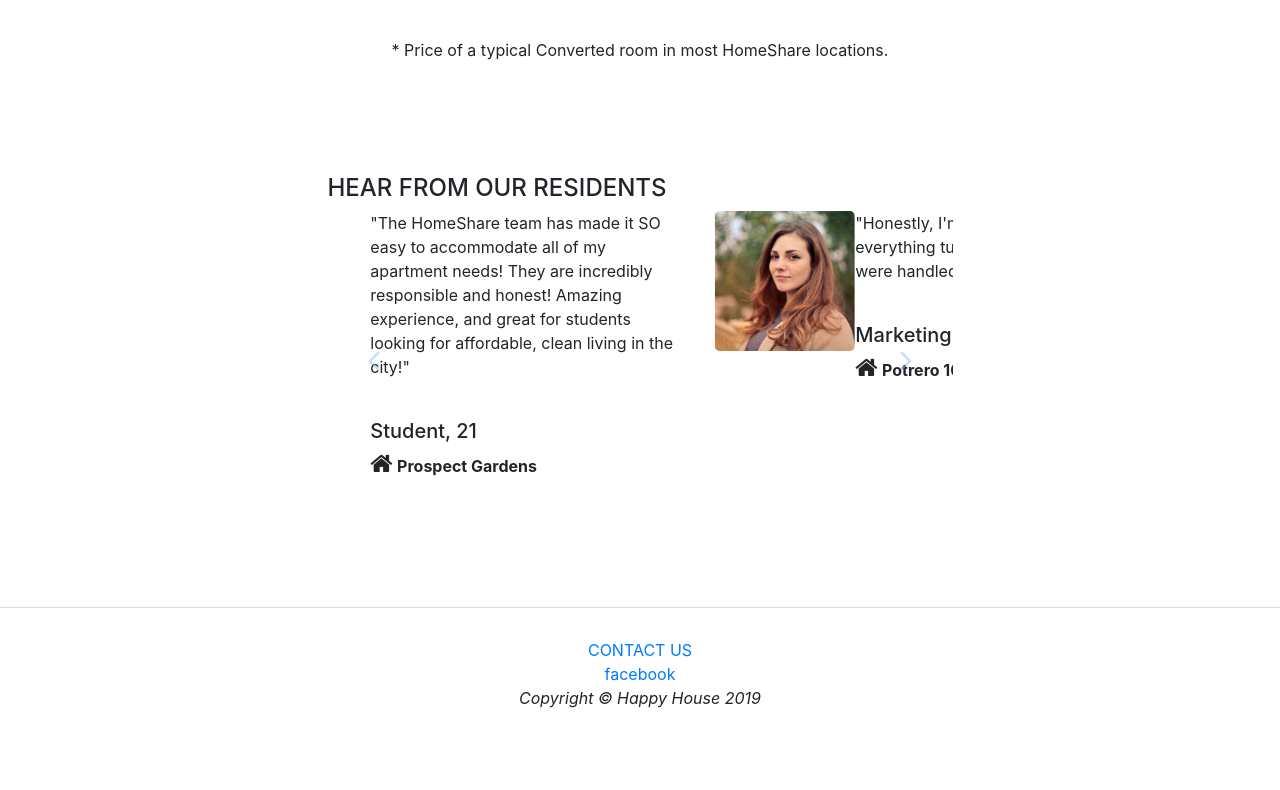
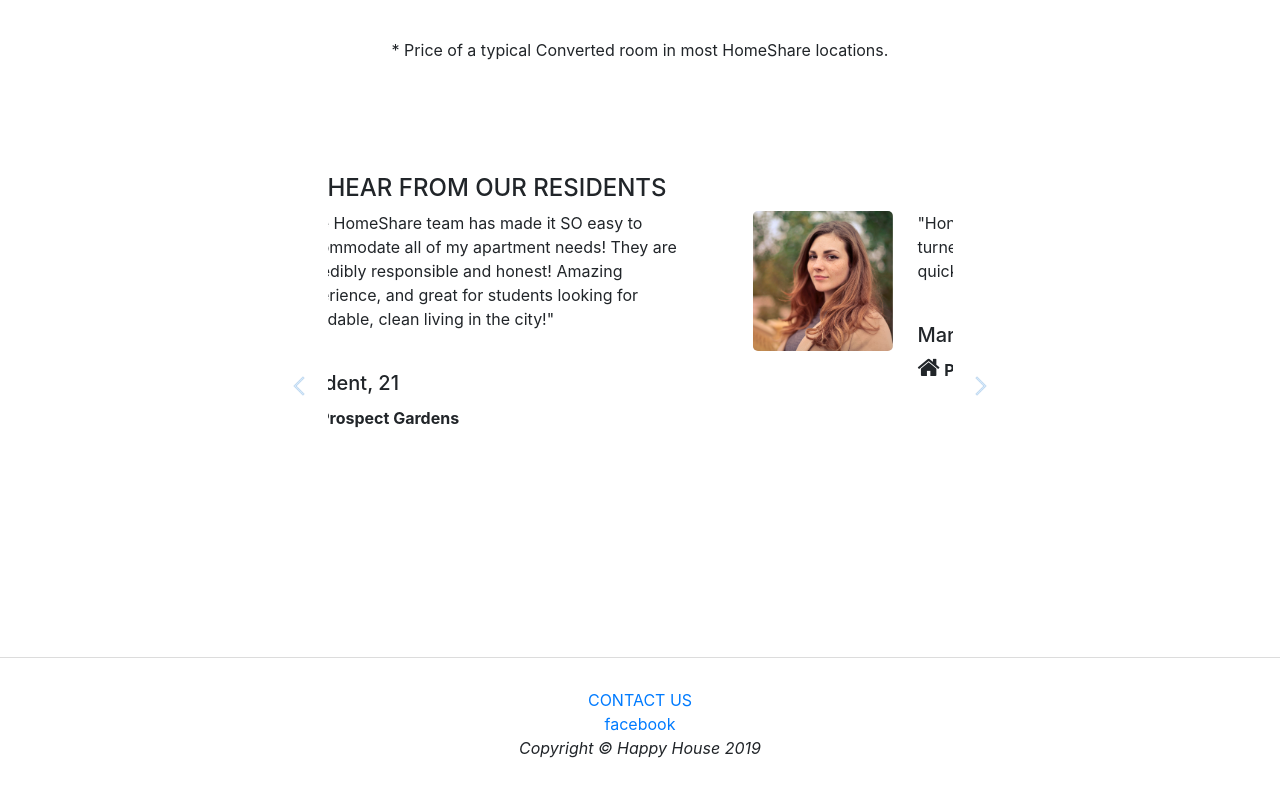
Before and after one commit to TruPhuongLong/vhc-happyhouse, a React (Create React App) app: page / in a window 1280 px wide. Shown: the part 2128-2918 px from the top of the page. Before the commit the page ends 2868 px from the top, so only its background shows below. Built offline with nearby package versions, Linux system fonts and the light colour scheme.

Commit message:
fix carosel

```diff
--- a/src/components/normals/resident.module.css
+++ b/src/components/normals/resident.module.css
@@ -8,7 +8,7 @@
 }
 
 .content{
-    height: 300px;
+    height: 350px;
 }
 
 /* >= medium devices (landscape phones, greater than 768px) */
--- a/src/components/normals/slide-show.js
+++ b/src/components/normals/slide-show.js
@@ -46,11 +46,11 @@ export default class LiveShow extends React.Component {
                 </div>
 
                 {/* <!-- Left and right controls --> */}
-                <a className={`carousel-control-prev `} href="#demo" data-slide="prev">
-                    <span className={`carousel-control-prev-icon`} ></span>
+                <a className={`carousel-control-prev`} href="#demo" data-slide="prev">
+                    <span className={`carousel-control-prev-icon ${styles.prev}`} ></span>
                 </a>
                 <a className={`carousel-control-next`} href="#demo" data-slide="next">
-                    <span className={`carousel-control-next-icon`}></span>
+                    <span className={`carousel-control-next-icon ${styles.next}`}></span>
                 </a>
 
             </div>
--- a/src/components/normals/slide-show.module.css
+++ b/src/components/normals/slide-show.module.css
@@ -1,3 +1,26 @@
 .carouselInner{
     padding: 0 70px;
 }
+
+.prev{
+    margin-left: 0;
+}
+
+.next{
+    margin-right: 0;
+}
+
+@media (min-width: 768px) {
+    .carouselInner {
+        padding: 0;
+    }
+
+    .prev{
+        margin-left: -150px;
+    }
+
+    .next{
+        margin-right: -150px;
+    }
+
+}
```
